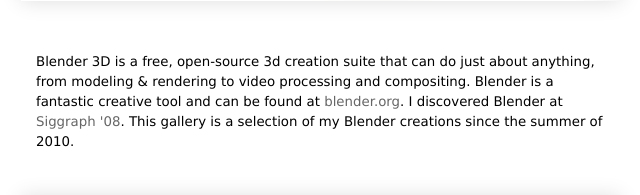
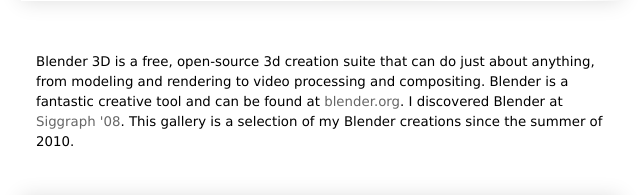
Before and after one commit to mlsteele/milessteele.com, a PHP site: page /blender in a window 1280 px wide. Shown: the part 441-636 px from the top of the page, without its empty margins (432-1072 px from the left). Run offline with PHP 8.4, Linux system fonts and the light colour scheme; style sheets or scripts are compiled from the project's sources.

Commit message:
change copy blender

```diff
--- a/blender.php
+++ b/blender.php
@@ -7,14 +7,13 @@ $collection = 'blender';
 
 <div class="alibi">
 	Blender 3D is a free, open-source 3d creation suite that can do just about anything,
-	from modeling & rendering to video processing and compositing.
+	from modeling and rendering to video processing and compositing.
 	Blender is a fantastic creative tool and can be found at <a href="http://blender.org">blender.org</a>.
 	I discovered Blender at <a href="http://siggraph.org/s2008/">Siggraph '08</a>.
 	This gallery is a selection of my Blender creations since the summer of 2010.
 </div>
 
 <?php ci('wallp'); ?>
-
 
 <?php ci2('origami_l2', 'menger-l2'); ?>
 
```
